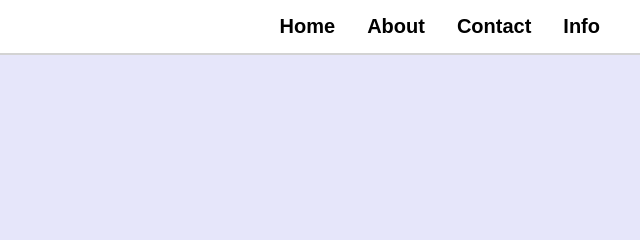
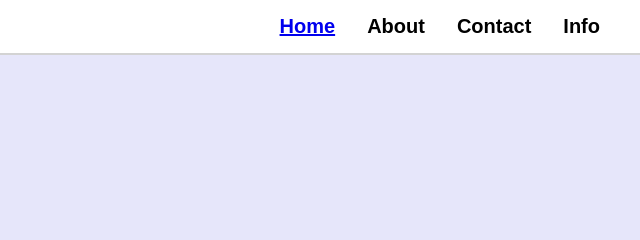
Before and after one commit to SuryaK999/project-1, a plain HTML site: page index.html in a window 1280 px wide. Shown: the top 240 px of the page, 640-1280 px from the left. Drawn offline with Linux system fonts and the light colour scheme.

Commit message:
Update index.html

```diff
--- a/index.html
+++ b/index.html
@@ -132,7 +132,7 @@
     <b>SURYA</b>
     <nav>
       <ul class="list">
-        <li>Home</li>
+        <li><a href="www.google.com">Home</a></li>
         <li>About</li>
         <li>Contact</li>
         <li>Info</li>
```
